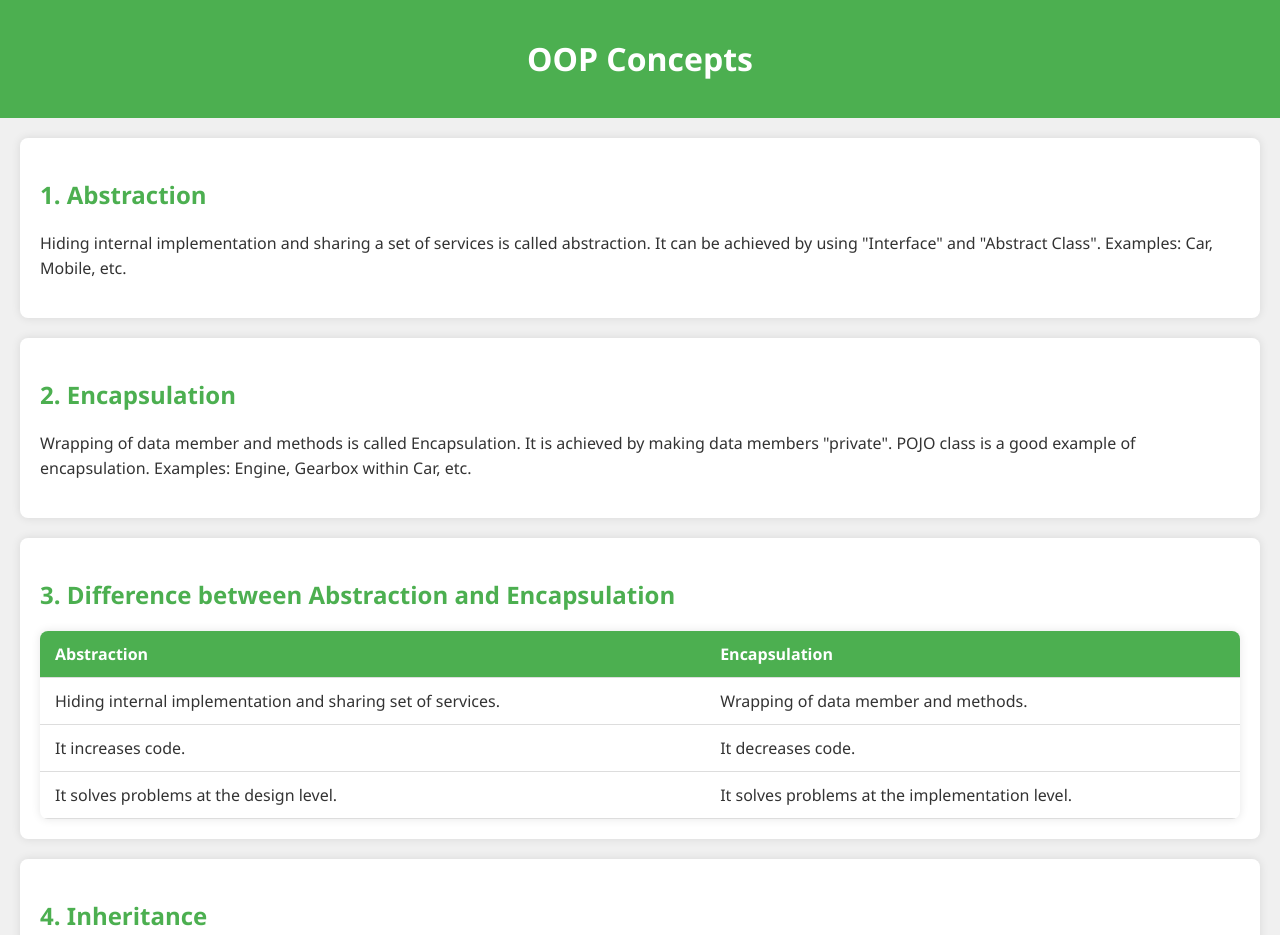
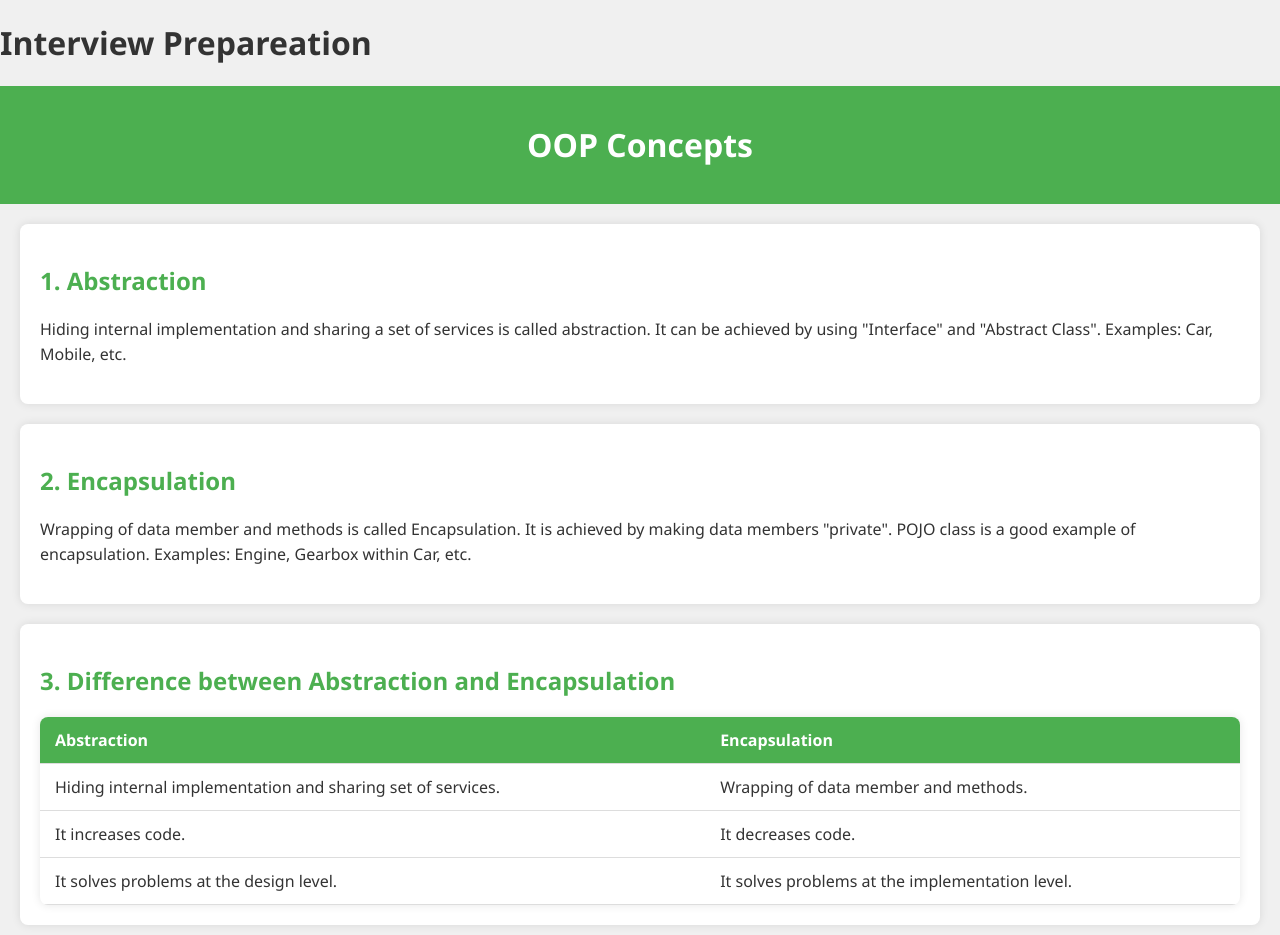
Before and after one commit to Nandu-Chopade/JavaInterviewPreparation, a plain HTML site: page index.html in a window 1280 px wide. Shown: the top 935 px of the page. Drawn offline with Linux system fonts and the light colour scheme.

Commit message:
Update index.html

```diff
--- a/index.html
+++ b/index.html
@@ -59,7 +59,7 @@
     </style>
 </head>
 <body>
-
+                         <h1 style="text-center" >Interview Prepareation</h1>
 <!-- Header -->
 <header>
     <h1>OOP Concepts</h1>
```
